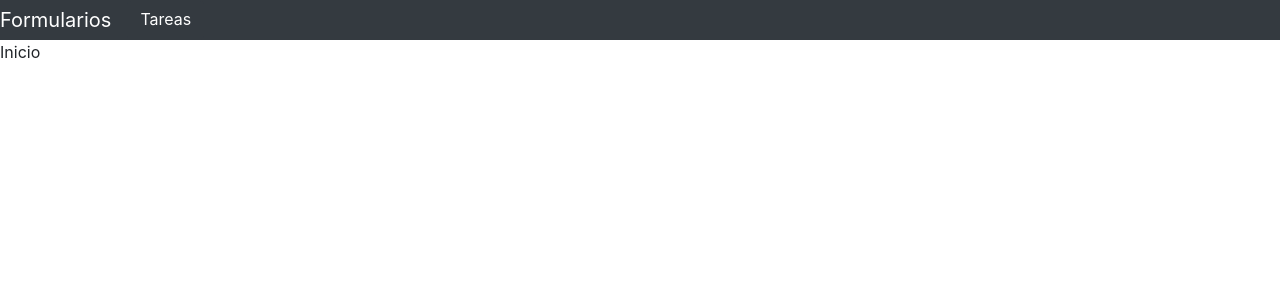
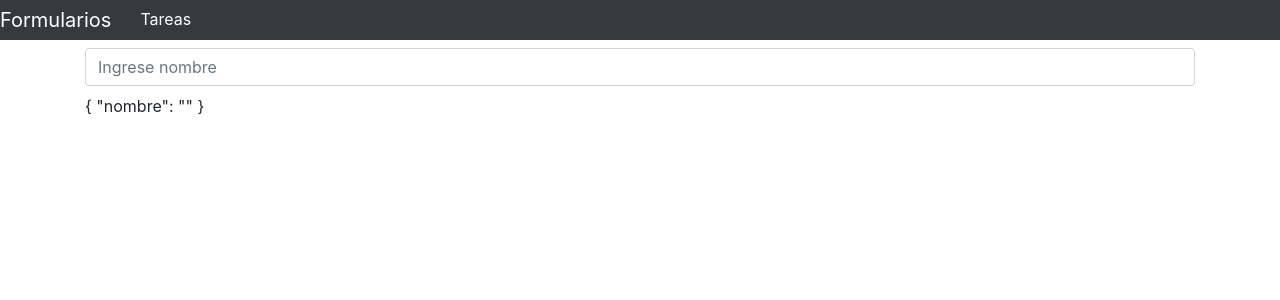
Before and after one commit to gerMdz/lear-vue, a Vue app in the folder formulario-1/: page / in a window 1280 px wide. Shown: the top 300 px of the page. Built offline with nearby package versions, Linux system fonts and the light colour scheme.

Commit message:
V model text

```diff
--- a/formulario-1/src/App.vue
+++ b/formulario-1/src/App.vue
@@ -1,6 +1,8 @@
 <template>
-<Navbar />
-  <router-view/>
+  <Navbar/>
+  <div class="container">
+    <router-view/>
+  </div>
 </template>
 
 <style>
@@ -8,6 +10,7 @@
 </style>
 <script>
 import Navbar from "@/components/Navbar";
+
 export default {
   components: {Navbar}
 }
--- a/formulario-1/src/views/HomeView.vue
+++ b/formulario-1/src/views/HomeView.vue
@@ -1,7 +1,13 @@
 <template>
-  <div class="home">
-    Inicio
-  </div>
+  <form>
+    <input
+        type="text"
+        class="form-control my-2"
+        placeholder="Ingrese nombre"
+        v-model="tarea.nombre"
+    >
+  </form>
+  <p>{{tarea}}</p>
 </template>
 
 <script>
@@ -12,6 +18,13 @@
   name: 'HomeView',
   components: {
 
+  },
+  data(){
+    return {
+      tarea: {
+        nombre: ''
+      }
+    }
   }
 }
 </script>
```
